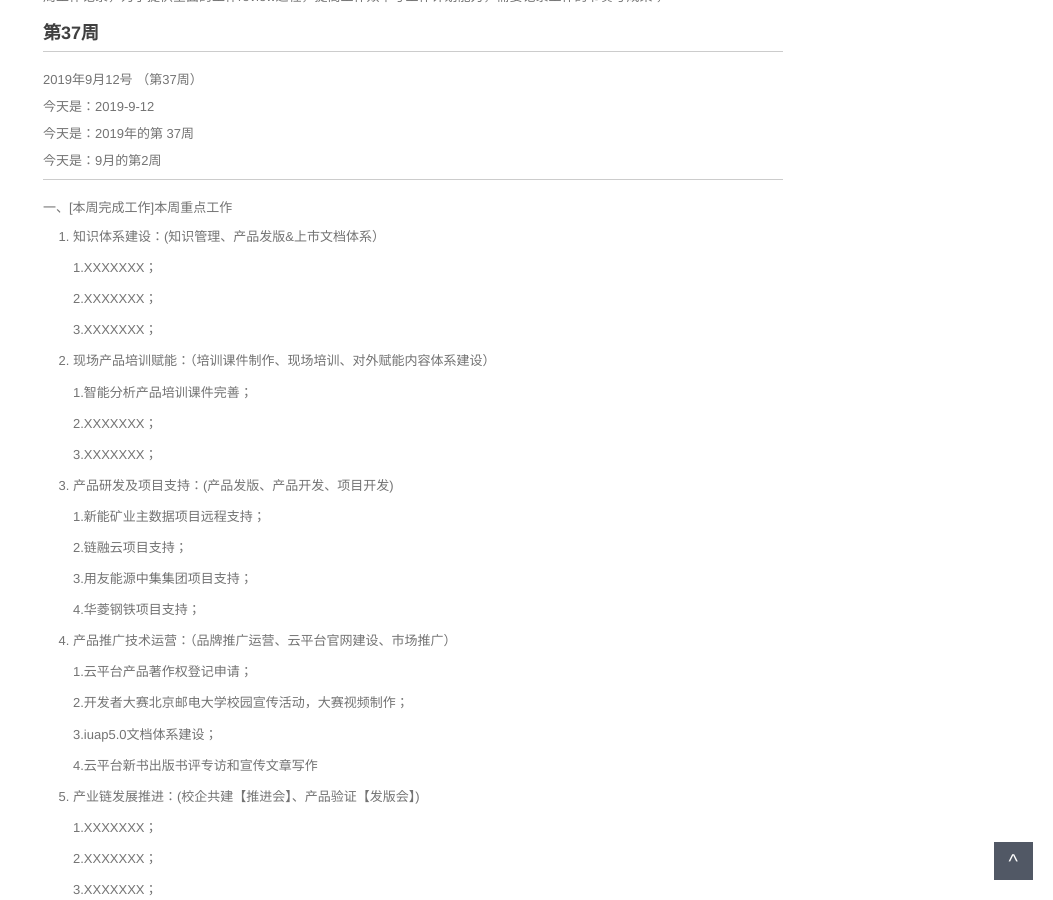
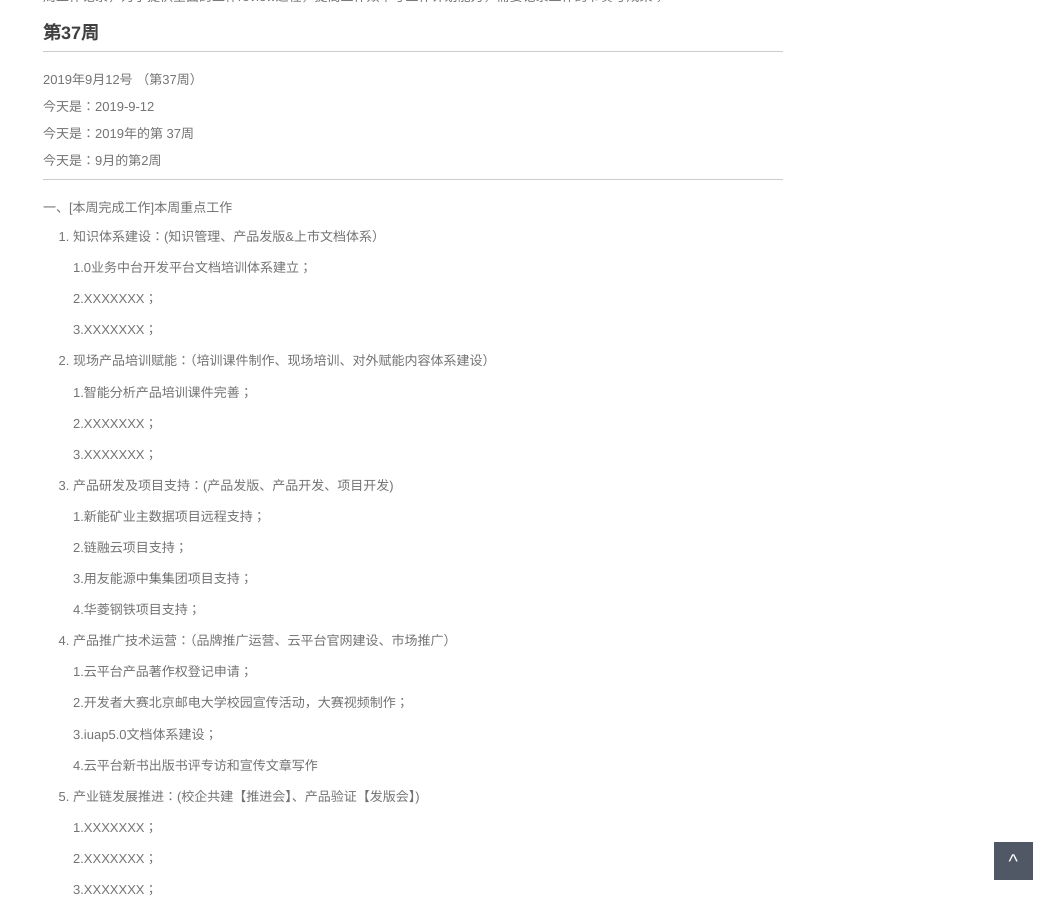
Before and after one commit to walllFlower/blog, a Jekyll site: the page built from _posts/2018-07-17-day_report_cxz.md, in a window 1280 px wide and 900 px high, scrolled down 310 px. Shown: the whole window, without its empty margins (227-1280 px from the left). Built offline with Jekyll 4.4.1, drawn with Linux system fonts in a browser that asks for light colours; comment, search, counter and statistics services are not loaded.

Commit message:
Update 2018-07-17-day_report_cxz.md

```diff
--- a/_posts/2018-07-17-day_report_cxz.md
+++ b/_posts/2018-07-17-day_report_cxz.md
@@ -26,7 +26,7 @@ categories: 技术运营工作周报
 
 1. 知识体系建设：(知识管理、产品发版&上市文档体系）
 
-    1.XXXXXXX；
+    1.0业务中台开发平台文档培训体系建立；
 
     2.XXXXXXX；
 
```
